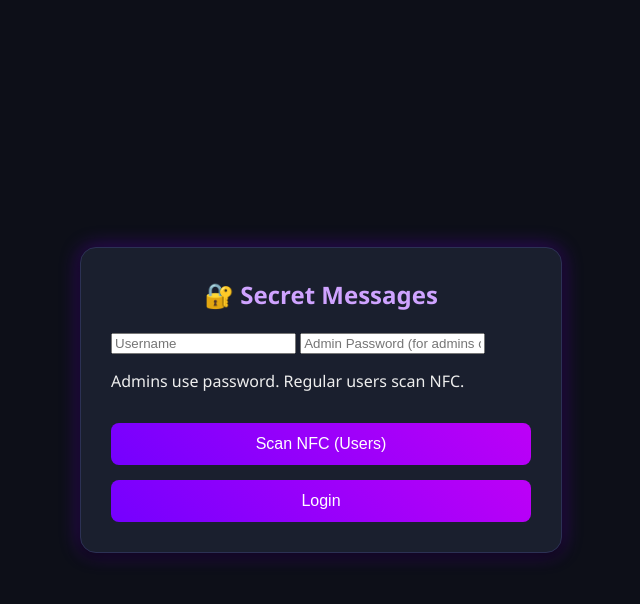
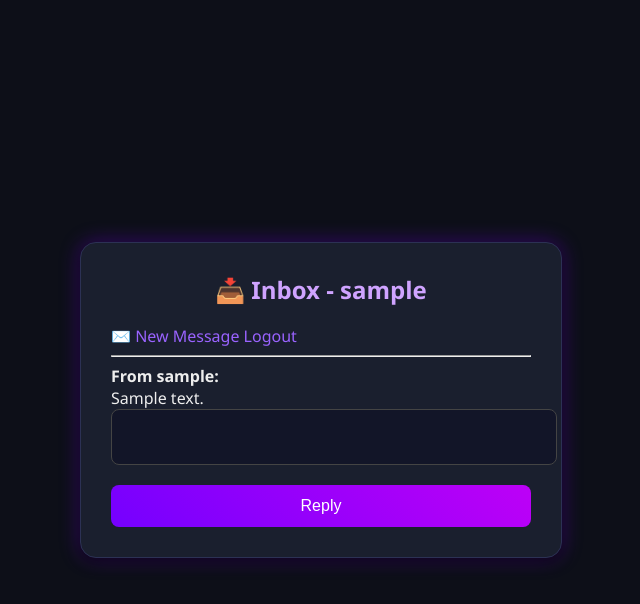
Before and after one commit to k2vin910/Projet-OLYTS-, a PHP site: page /inbox.php in a window 1280 px wide. Shown: the top 604 px of the page, without its empty margins (319-959 px from the left). Run offline with PHP 8.4, Linux system fonts and the light colour scheme; the visitor is signed in with stand-in values (Sample User, id 1); tables that the repository leaves empty or names only in its code hold one stand-in row (values such as "Sample post").

Commit message:
Update inbox.php

```diff
--- a/inbox.php
+++ b/inbox.php
@@ -1,92 +1,68 @@
 <?php
 session_start();
+if (!isset($_SESSION["identite"])) {
+    header("Location: index.php");
+    exit;
+}
 
-// Connect to MySQL
-$bdd = new PDO("mysql:host=localhost;dbname=olyts;charset=utf8", "root", "");
+$bdd = new PDO("mysql:host=sql113.infinityfree.com;dbname=if0_39961547_olyts;charset=utf8", "if0_39961547", "GnBN8eTGaQ6hcD");
 $bdd->setAttribute(PDO::ATTR_ERRMODE, PDO::ERRMODE_EXCEPTION);
 
-$error = null;
+$identite_id = $_SESSION["identite"];
 
-if ($_SERVER["REQUEST_METHOD"] === "POST") {
-    $username = trim($_POST["username"] ?? "");
-    $nfc_id  = trim($_POST["nfc_id"] ?? "");
-    $password = $_POST["password"] ?? "";
+// Fetch messages for this user
+$stmt = $bdd->prepare("SELECT id_messagerie, sender_id, content FROM messagerie WHERE receiver_id = :uid");
+$stmt->execute([":uid" => $identite_id]);
+$messages = $stmt->fetchAll(PDO::FETCH_ASSOC);
 
-    // Fetch user by username
-    $stmt = $bdd->prepare("SELECT id, username, nfc_id, is_admin, password FROM identite WHERE username = :u");
-    $stmt->execute([":u" => $username]);
-    $user = $stmt->fetch(PDO::FETCH_ASSOC);
+// Delete after fetch (view-once)
+$bdd->prepare("DELETE FROM messagerie WHERE receiver_id = :uid")->execute([":uid" => $identite_id]);
 
-    if (!$user) {
-        $error = "❌ Username not recognized.";
-    } else {
-        if ($user["is_admin"]) {
-            // Admin login with password
-            if (!$password || !password_verify($password, $user["password"])) {
-                $error = "❌ Incorrect admin password.";
-            } else {
-                $_SESSION["identite"] = $user["id"];
-                $_SESSION["username"] = $user["username"];
-                header("Location: bind.php");
-                exit;
-            }
-        } else {
-            // Regular user login via NFC
-            if (!$nfc_id || $nfc_id !== $user["nfc_id"]) {
-                $error = "❌ NFC tag invalid or missing.";
-            } else {
-                $_SESSION["identite"] = $user["id"];
-                $_SESSION["username"] = $user["username"];
-                $_SESSION["nfc_id"] = $user["nfc_id"];
-                header("Location: inbox.php");
-                exit;
-            }
-        }
-    }
+// Helper to get usernames
+function username($id, $bdd) {
+    $s = $bdd->prepare("SELECT username FROM identite WHERE id = :id");
+    $s->execute([":id" => $id]);
+    $r = $s->fetch(PDO::FETCH_ASSOC);
+    return $r ? $r["username"] : "Unknown";
 }
+
+// Get all users for dropdown (excluding self)
+$users = $bdd->prepare("SELECT id, username FROM identite WHERE id != :id");
+$users->execute([":id" => $identite_id]);
+$users = $users->fetchAll(PDO::FETCH_ASSOC);
 ?>
 <!DOCTYPE html>
 <html>
 <head>
-<meta charset="UTF-8">
-<title>Secret Messages - Login</title>
-<link rel="stylesheet" href="style.css">
-<script>
-async function scanNFC() {
-    if (!("NDEFReader" in window)) {
-        alert("⚠️ NFC not supported on this device/browser.");
-        return;
-    }
-    try {
-        const ndef = new NDEFReader();
-        await ndef.scan();
-        document.getElementById("status").textContent = "📡 Scanning for NFC tag...";
-        ndef.onreading = event => {
-            const uid = event.serialNumber;
-            document.getElementById("nfc_id").value = uid;
-            document.getElementById("status").textContent = "✅ Tag detected: " + uid;
-        };
-    } catch(err) {
-        alert("❌ NFC scan failed: " + err);
-    }
-}
-</script>
+  <meta charset="UTF-8">
+  <title>Inbox</title>
+  <link rel="stylesheet" href="style.css">
 </head>
 <body>
-<div class="box">
-    <h2>🔐 Secret Messages</h2>
+  <div class="box">
+    <h2>📥 Inbox - <?= htmlspecialchars($_SESSION["username"]) ?></h2>
+    <div class="nav">
+      <a href="send.php" class="btn small">✉️ New Message</a>
+      <a href="index.php" class="btn small danger">Logout</a>
+    </div>
+    <hr>
 
-    <?php if($error) echo "<p class='message error'>$error</p>"; ?>
-
-    <form method="POST" class="form">
-        <input type="text" name="username" placeholder="Username" required class="input">
-        <input type="password" name="password" placeholder="Admin Password (for admins only)" class="input">
-        <input type="hidden" name="nfc_id" id="nfc_id">
-        <p id="status" class="status">Admins use password. Regular users scan NFC.</p>
-
-        <button type="button" class="btn" onclick="scanNFC()">Scan NFC (Users)</button>
-        <button type="submit" class="btn">Login</button>
-    </form>
-</div>
+    <?php if ($messages): ?>
+      <?php foreach ($messages as $m): ?>
+        <div class="message-card">
+          <b>From <?= htmlspecialchars(username($m["sender_id"], $bdd)) ?>:</b><br>
+          <?= htmlspecialchars($m["content"]) ?><br>
+          <form action="send.php" method="POST" class="reply-form">
+            <input type="hidden" name="reply_to" value="<?= $m["sender_id"] ?>">
+            <input type="hidden" name="nfc_id" value="<?= $_SESSION["nfc_id"] ?>">
+            <textarea name="message" rows="2" required></textarea>
+            <button type="submit" class="btn small">Reply</button>
+          </form>
+        </div>
+      <?php endforeach; ?>
+    <?php else: ?>
+      <p class="empty">No new messages.</p>
+    <?php endif; ?>
+  </div>
 </body>
 </html>
```
